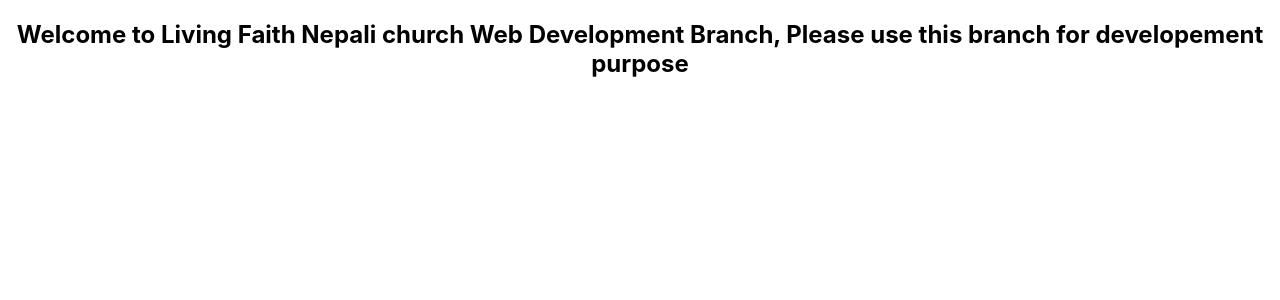
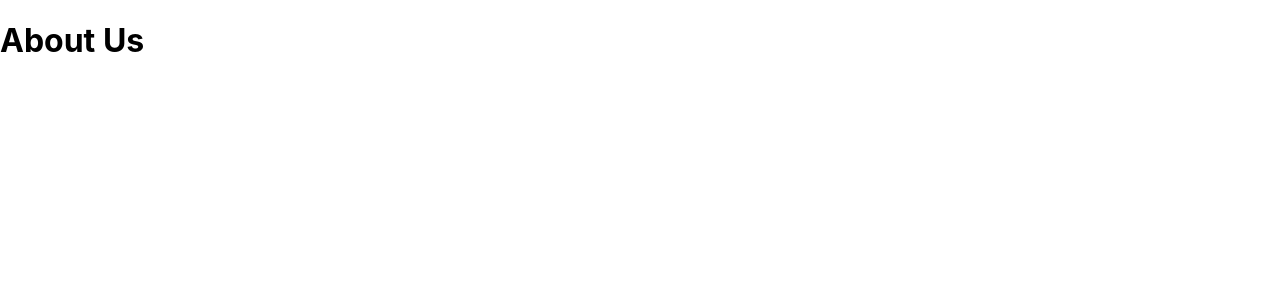
Before and after one commit to SainoSolutions/lfnc-dev, a React (Create React App) app: page /aboutus in a window 1280 px wide. Shown: the top 300 px of the page. Built offline with nearby package versions, Linux system fonts and the light colour scheme.

Commit message:
Created Route for the Pages

```diff
--- a/package.json
+++ b/package.json
@@ -9,6 +9,7 @@
     "@testing-library/user-event": "^13.5.0",
     "react": "^19.1.1",
     "react-dom": "^19.1.1",
+    "react-router-dom": "^7.9.4",
     "react-scripts": "5.0.1",
     "web-vitals": "^2.1.4"
   },
--- a/src/App.js
+++ b/src/App.js
@@ -1,10 +1,23 @@
-import './App.css';
+import { BrowserRouter as Router, Routes, Route } from "react-router-dom";
+import Home from "./pages/Home";
+import AboutUs from "./pages/AboutUs";
+import Services from "./pages/Services";
+import Ministries from "./pages/Ministries";
+import GetInvolved from "./pages/GetInvolved";
+import Donate from "./pages/Donate";
 
 function App() {
   return (
-    <div className="App">
-      <h2>Welcome to Living Faith Nepali church Web Development Branch, Please use this branch for developement purpose</h2>
-    </div>
+    <Router>
+      <Routes>
+        <Route path="/" element={<Home />} />
+        <Route path="/aboutus" element={<AboutUs />} />
+        <Route path="/services" element={<Services />} />
+        <Route path="/ministries" element={<Ministries />} />
+        <Route path="/get-involved" element={<GetInvolved />} />
+        <Route path="/donate" element={<Donate />} />
+      </Routes>
+    </Router>
   );
 }
 
--- /dev/null
+++ b/src/pages/AboutUs.jsx
@@ -0,0 +1,7 @@
+export default function AboutUs() {
+    return (
+        <>
+            <h1>About Us</h1>
+        </>
+    );
+}
--- /dev/null
+++ b/src/pages/Donate.jsx
@@ -0,0 +1,7 @@
+export default function Donate() {
+	return (
+		<>
+			<h1>Donate</h1>
+		</>
+	);
+}
--- /dev/null
+++ b/src/pages/GetInvolved.jsx
@@ -0,0 +1,7 @@
+export default function GetInvolved() {
+	return (
+		<>
+			<h1>Get Involved</h1>
+		</>
+	);
+}
--- /dev/null
+++ b/src/pages/Home.jsx
@@ -0,0 +1,7 @@
+export default function Home() {
+	return (
+		<>
+			<h1>Home</h1>
+		</>
+	);
+}
--- /dev/null
+++ b/src/pages/Ministries.jsx
@@ -0,0 +1,7 @@
+export default function Ministries() {
+    return (
+        <>
+            <h1>Ministries</h1>
+        </>
+    );
+}
--- /dev/null
+++ b/src/pages/Services.jsx
@@ -0,0 +1,7 @@
+export default function Services() {
+    return (
+        <>
+            <h1>Services</h1>
+        </>
+    );
+}
```
Also changed, not shown: 1 other file (tests, documents, lock files or other folders).
